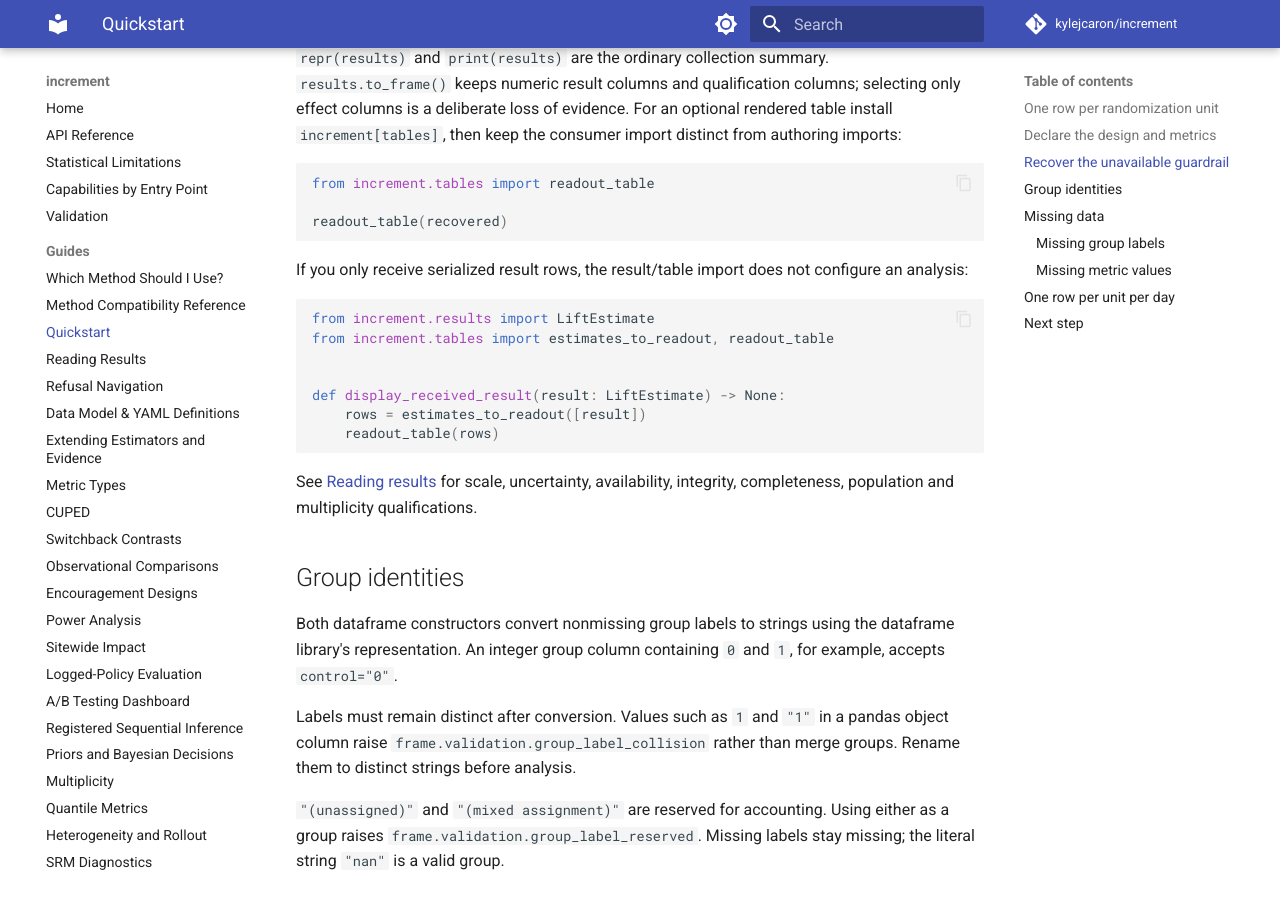
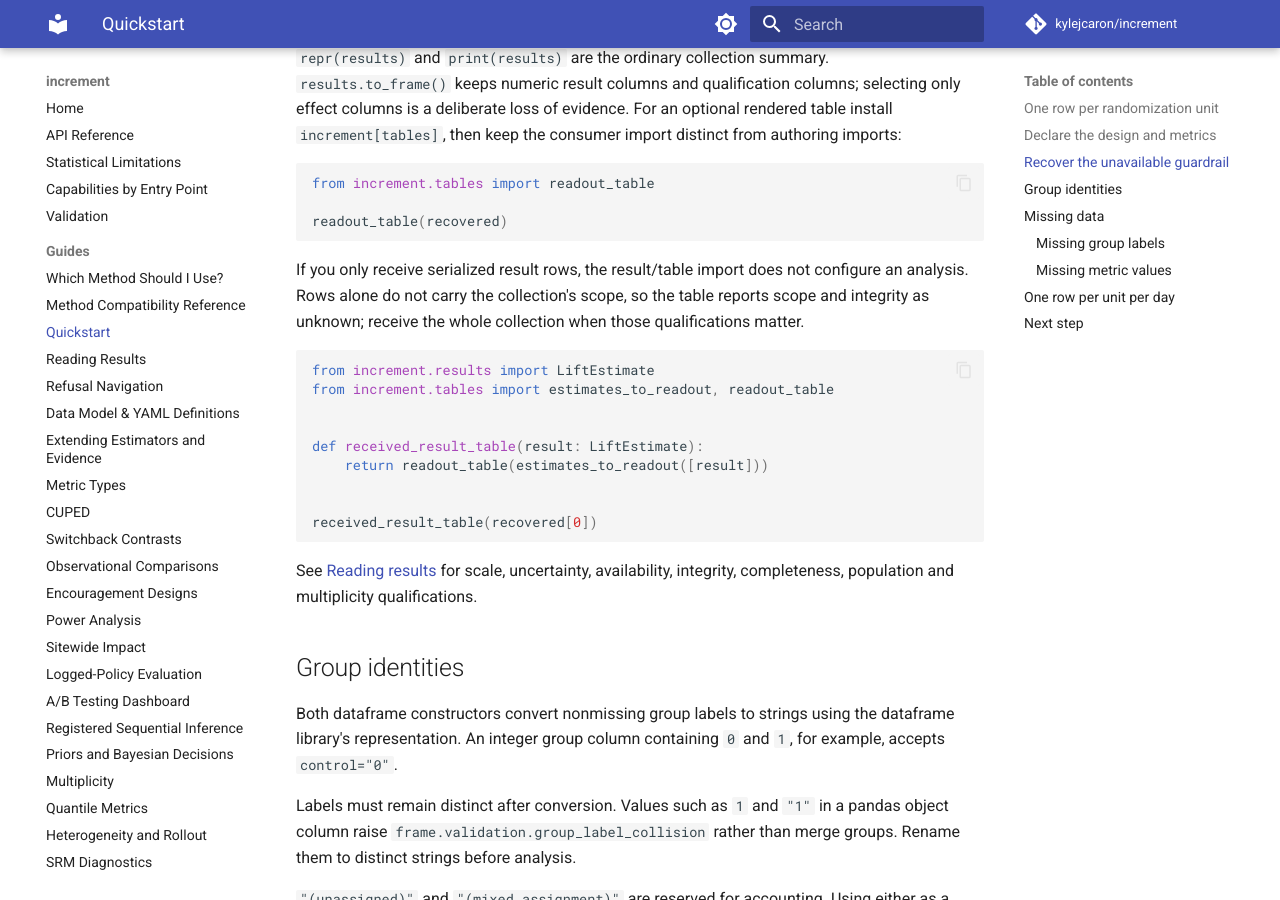
Before and after one commit to kylejcaron/increment, an MkDocs documentation site: the page built from docs/guides/quickstart.md, in a window 1280 px wide and 900 px high, scrolled down 3352 px. Built offline with MkDocs 1.6.1 and Material for MkDocs 9.7.7, drawn with Linux system fonts in a browser that asks for light colours; comment, search, counter and statistics services are not loaded.

Commit message:
docs: return the received-row table and state its unknown scope

````diff
--- a/docs/guides/quickstart.md
+++ b/docs/guides/quickstart.md
@@ -181,16 +181,20 @@ readout_table(recovered)
 ```
 
 If you only receive serialized result rows, the result/table import does not
-configure an analysis:
+configure an analysis. Rows alone do not carry the collection's scope, so the
+table reports scope and integrity as unknown; receive the whole collection
+when those qualifications matter.
 
 ```python
 from increment.results import LiftEstimate
 from increment.tables import estimates_to_readout, readout_table
 
 
-def display_received_result(result: LiftEstimate) -> None:
-    rows = estimates_to_readout([result])
-    readout_table(rows)
+def received_result_table(result: LiftEstimate):
+    return readout_table(estimates_to_readout([result]))
+
+
+received_result_table(recovered[0])
 ```
 
 See [Reading results](reading-results.md) for scale, uncertainty, availability,
````
